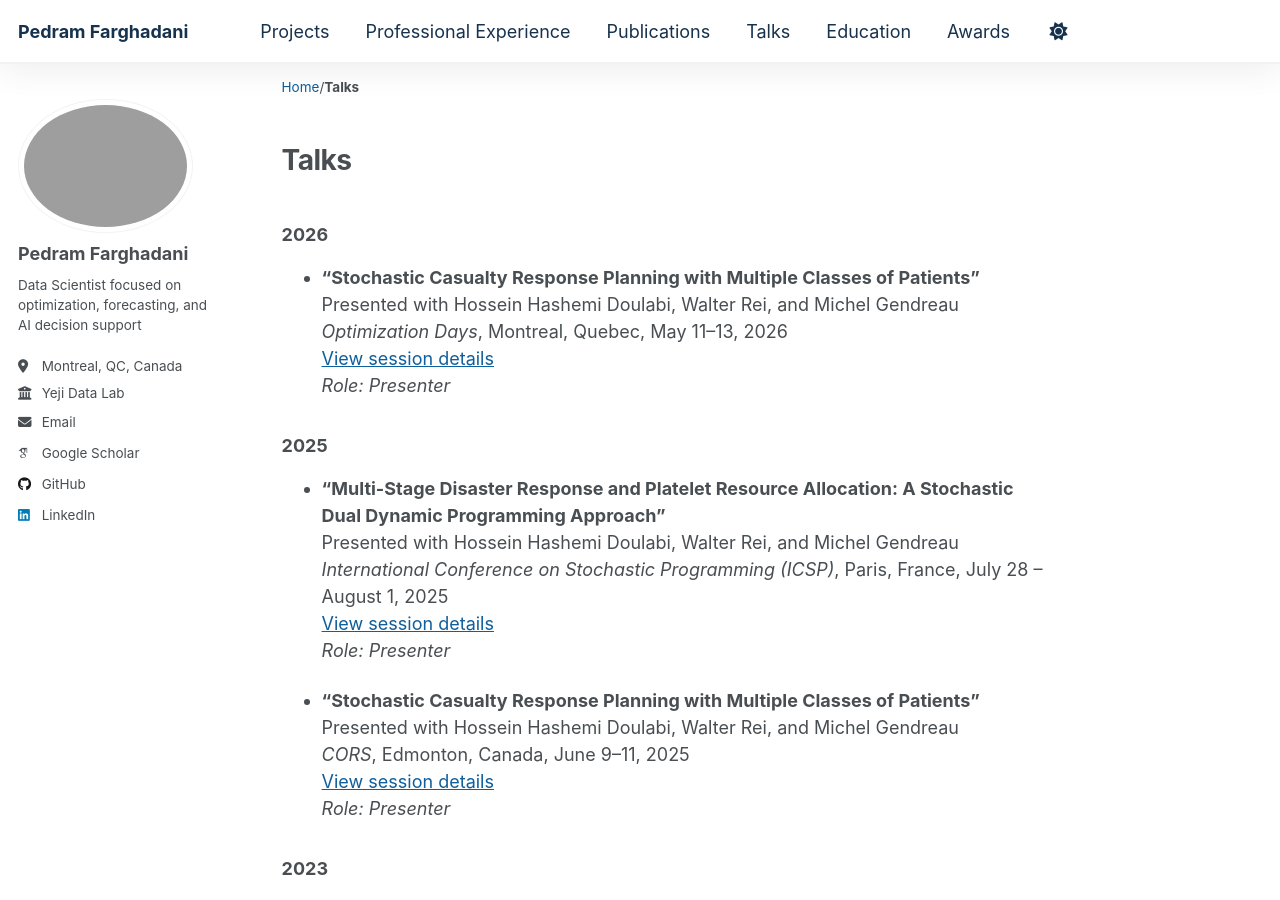
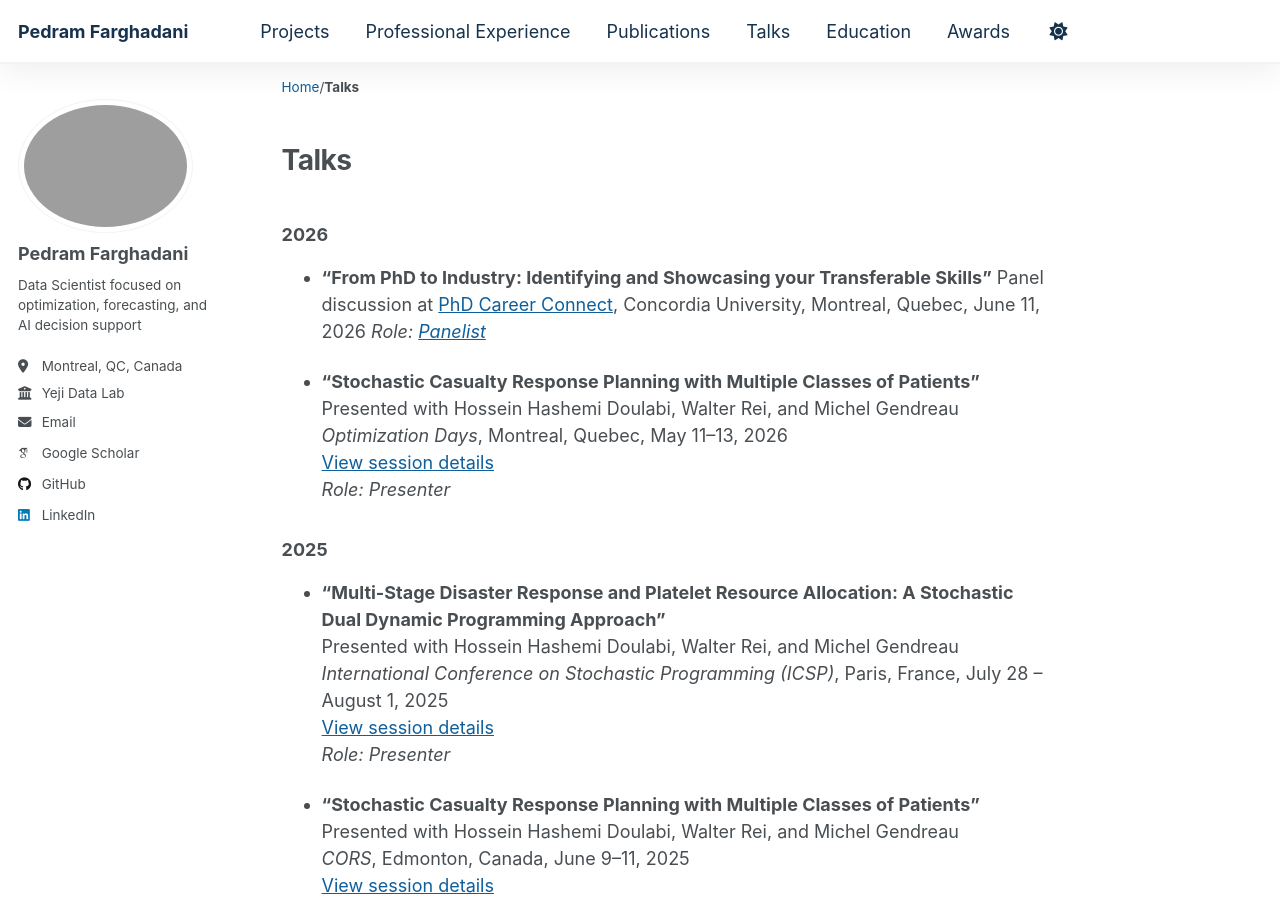
Before and after one commit to Pedram-Fdi/Pedram-Fdi.github.io, a Jekyll site: the page built from _pages/talks.md, in a window 1280 px wide and 900 px high. Built offline with Jekyll 4.4.1, drawn with Linux system fonts in a browser that asks for light colours; some web fonts are replaced.

Commit message:
Update talks.md

```diff
--- a/_pages/talks.md
+++ b/_pages/talks.md
@@ -5,6 +5,9 @@ permalink: /talks/
 author_profile: true
 ---
 ### 2026
+
+- **"From PhD to Industry: Identifying and Showcasing your Transferable Skills"** Panel discussion at [PhD Career Connect](https://www.concordia.ca/gradstudies/professional-skills/phd-career-connect.html), Concordia University, Montreal, Quebec, June 11, 2026
+  *Role: [Panelist](https://www.linkedin.com/posts/gradproskills_phdcareerconnect-careerdevelopment-professionaldevelopment-activity-7471254402570301440-FsDK?utm_source=share&utm_medium=member_desktop&rcm=ACoAAB5e2ysBegzHY0m7fO4Ya5WFUUQRq7474FA)*
 
 - **"Stochastic Casualty Response Planning with Multiple Classes of Patients"**
   Presented with Hossein Hashemi Doulabi, Walter Rei, and Michel Gendreau
```
